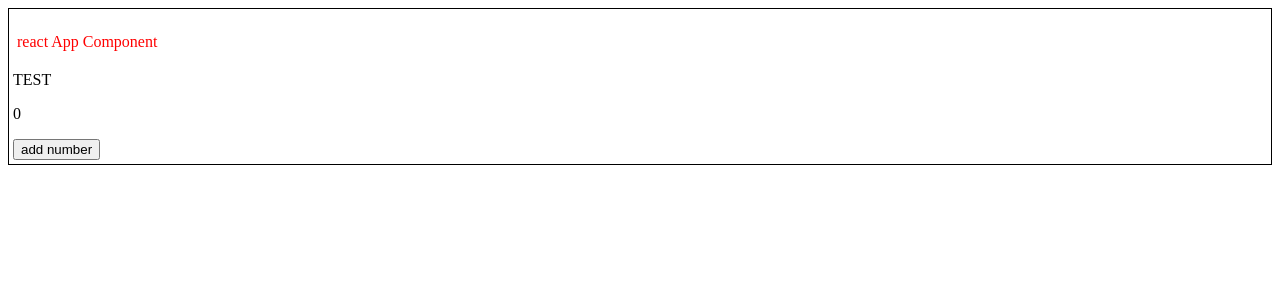
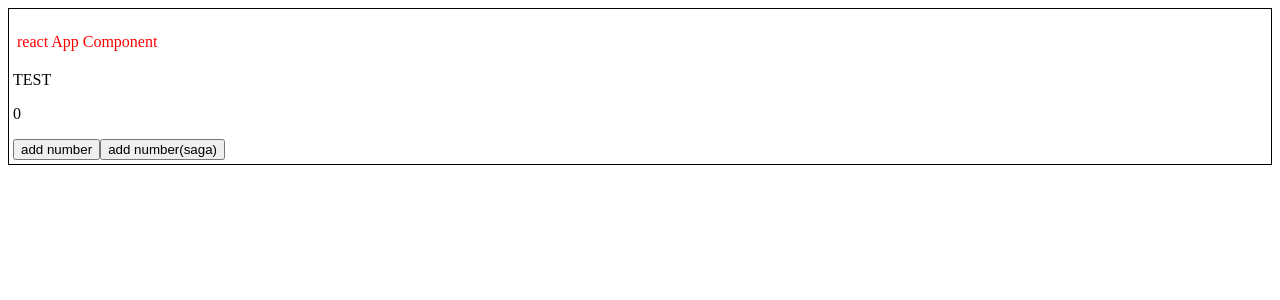
Before and after one commit to katanazero86/react-cart, a React app: page / in a window 1280 px wide. Shown: the top 300 px of the page. Built offline with nearby package versions, Linux system fonts and the light colour scheme.

Commit message:
[feature] react-cart 프로젝트 구성
- redux-saga 적용 및 테스트 코드 작성
- 정상동작 확인
- polyfill 적용

```diff
--- a/src/components/Test.js
+++ b/src/components/Test.js
@@ -1,6 +1,6 @@
 import React from 'react';
 import {useSelector, useDispatch} from 'react-redux';
-import {addNumber} from '../store/testModule/actions'
+import {addNumber, addNumberSaga} from '../store/testModule/actions'
 
 function Test() {
 
@@ -11,6 +11,10 @@ function Test() {
         dispatch(addNumber());
     };
 
+    const addNumberSagaDispatch = () => {
+        dispatch(addNumberSaga());
+    };
+
     return (
         <div className='App-wrap'>
             TEST
@@ -18,6 +22,7 @@ function Test() {
                 {number}
             </p>
             <button onClick={addNumberDispatch}>add number</button>
+            <button onClick={addNumberSagaDispatch}>add number(saga)</button>
         </div>
     )
 }
--- a/src/store/saga/testSaga/index.js
+++ b/src/store/saga/testSaga/index.js
@@ -1,12 +1,13 @@
 import {call, put, takeEvery} from 'redux-saga/effects';
 
 import * as types from '../../testModule/actionTypes';
-import { addNumber } from '../../testModule/actions';
+import { addNumber, addNumberSaga } from '../../testModule/actions';
 
 function* addNumberTest(action) {
     try {
-        console.log('addNumber Saga');
+        console.log('addNumber Saga..');
         yield put(addNumber());
+        // yield put(addNumberSaga()); // 이런식으로 호출하면, 무한반복.
     } catch(error) {
         console.log('fail..');
 
--- a/src/store/testModule/actions.js
+++ b/src/store/testModule/actions.js
@@ -3,3 +3,7 @@ import * as types from './actionTypes';
 export const addNumber = () => ({
     type : types.ADD_NUMBER
 });
+
+export const addNumberSaga = () => ({
+    type : types.ADD_NUMBER_SAGA
+});
```
